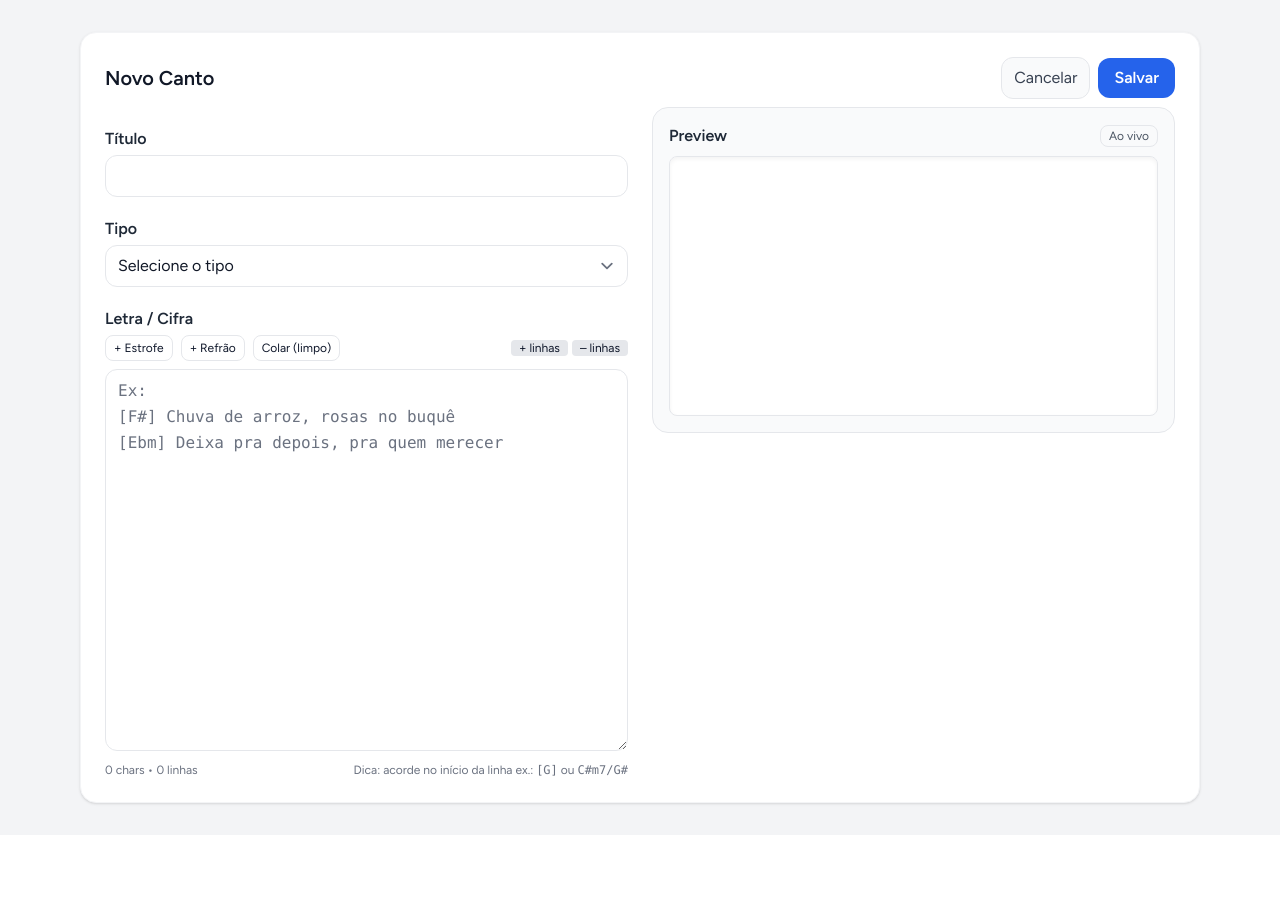
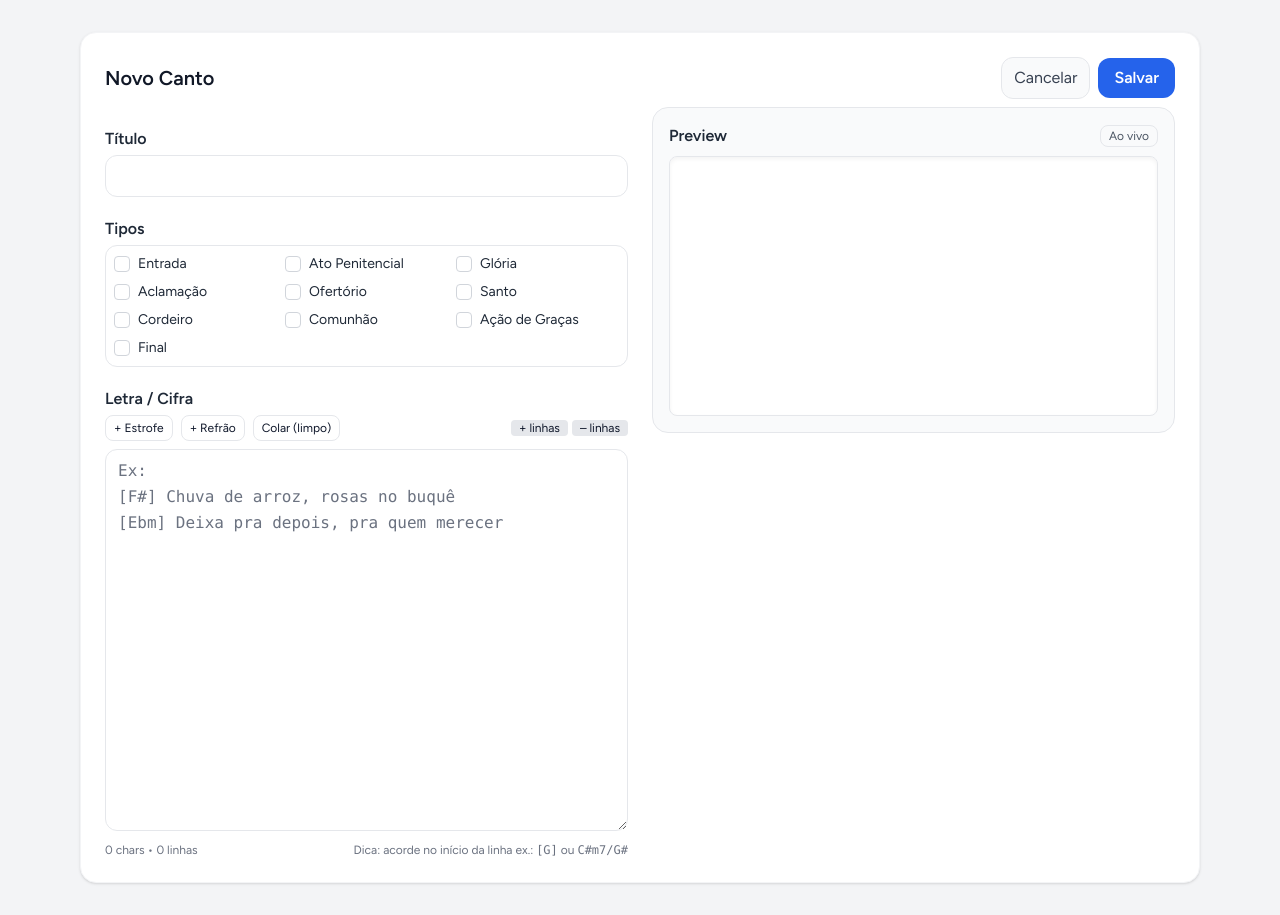
Before and after one commit to 1134867JP/site-clj, a Laravel app: page /cantos/create in a window 1280 px wide. Shown: the part 65-980 px from the top of the page. Before the commit the page ends 872 px from the top, so only its background shows below. Run offline with Laravel 12, Linux system fonts and the light colour scheme; a user stored in the database is signed in; data comes from the database, SQL or seed files in the repository; style sheets or scripts are compiled from the project's sources.

Commit message:
Fazendo atualização

```diff
--- a/app/Http/Controllers/CantosController.php
+++ b/app/Http/Controllers/CantosController.php
@@ -17,16 +17,18 @@ class CantosController extends Controller
     {
         $tipos = CantoTipo::orderBy('ord')->orderBy('nome')->get();
 
-        $query = Canto::query()->with('tipo');
+        $query = Canto::query()->with('tipos');
 
-        // filtro por tipo: aceita id ou nome para retrocompatibilidade
+        // filtro por um ou mais tipos (id ou nome)
         if ($request->filled('tipo')) {
             $tipoParam = $request->input('tipo');
-            if (ctype_digit((string) $tipoParam)) {
-                $query->where('canto_tipo_id', (int) $tipoParam);
-            } else {
-                $query->whereHas('tipo', function ($q) use ($tipoParam) {
-                    $q->where('nome', $tipoParam);
+            $tiposFiltro = is_array($tipoParam) ? $tipoParam : explode(',', (string)$tipoParam);
+            $tiposFiltro = array_filter(array_map('trim', $tiposFiltro));
+
+            if ($tiposFiltro) {
+                $query->whereHas('tipos', function ($q) use ($tiposFiltro) {
+                    $q->whereIn('canto_tipos.id', array_filter($tiposFiltro, 'ctype_digit'))
+                      ->orWhereIn('canto_tipos.nome', $tiposFiltro);
                 });
             }
         }
@@ -56,18 +58,26 @@ class CantosController extends Controller
 
         $validated = $request->validate([
             'titulo'        => 'required|string|max:255',
-            'canto_tipo_id' => ['required', 'exists:canto_tipos,id'],
             'letra'         => 'required|string',
+            'tipos'         => ['required','array','min:1'],
+            'tipos.*'       => ['integer','exists:canto_tipos,id'],
         ]);
 
-        Canto::create($validated);
+        $canto = Canto::create([
+            'titulo' => $validated['titulo'],
+            'letra'  => $validated['letra'],
+            'notas'  => $request->input('notas'),
+            'tom'    => $request->input('tom'),
+        ]);
+
+        $canto->tipos()->sync($validated['tipos']);
 
         return redirect()->route('cantos.index')->with('success', 'Canto criado com sucesso!');
     }
 
     public function show($id)
     {
-        $canto = Canto::with('tipo')->findOrFail($id);
+        $canto = Canto::with('tipos')->findOrFail($id);
         $key   = self::getKeyFromLetra($canto->letra);
 
         return view('cantos.show', compact('canto', 'key'));
@@ -75,7 +85,7 @@ class CantosController extends Controller
 
     public function edit($id)
     {
-        $canto = Canto::with('tipo')->findOrFail($id);
+        $canto = Canto::with('tipos')->findOrFail($id);
         $this->authorize('update', $canto);
 
         $tipos = CantoTipo::orderBy('ord')->orderBy('nome')->get();
@@ -89,12 +99,20 @@ class CantosController extends Controller
         $this->authorize('update', $canto);
 
         $validated = $request->validate([
-            'titulo'        => 'required|string|max:255',
-            'canto_tipo_id' => ['required', 'exists:canto_tipos,id'],
-            'letra'         => 'required|string',
+            'titulo'  => 'required|string|max:255',
+            'letra'   => 'required|string',
+            'tipos'   => ['required','array','min:1'],
+            'tipos.*' => ['integer','exists:canto_tipos,id'],
         ]);
 
-        $canto->update($validated);
+        $canto->update([
+            'titulo' => $validated['titulo'],
+            'letra'  => $validated['letra'],
+            'notas'  => $request->input('notas'),
+            'tom'    => $request->input('tom'),
+        ]);
+
+        $canto->tipos()->sync($validated['tipos']);
 
         return redirect()->route('cantos.index')->with('success', 'Canto atualizado com sucesso!');
     }
@@ -114,15 +132,16 @@ class CantosController extends Controller
     {
         $tipos = CantoTipo::orderBy('ord')->orderBy('nome')->get();
 
-        $query = Canto::query()->with('tipo');
+        $query = Canto::query()->with('tipos');
 
         if ($request->filled('tipo')) {
             $tipoParam = $request->input('tipo');
-            if (ctype_digit((string) $tipoParam)) {
-                $query->where('canto_tipo_id', (int) $tipoParam);
-            } else {
-                $query->whereHas('tipo', function ($q) use ($tipoParam) {
-                    $q->where('nome', $tipoParam);
+            $tiposFiltro = is_array($tipoParam) ? $tipoParam : explode(',', (string)$tipoParam);
+            $tiposFiltro = array_filter(array_map('trim', $tiposFiltro));
+            if ($tiposFiltro) {
+                $query->whereHas('tipos', function ($q) use ($tiposFiltro) {
+                    $q->whereIn('canto_tipos.id', array_filter($tiposFiltro, 'ctype_digit'))
+                      ->orWhereIn('canto_tipos.nome', $tiposFiltro);
                 });
             }
         }
@@ -141,7 +160,7 @@ class CantosController extends Controller
     public function gerarPDF(Request $request)
     {
         $ids = (array) $request->input('ids', []);
-        $cantos = Canto::with('tipo')->whereIn('id', $ids)->get();
+        $cantos = Canto::with('tipos')->whereIn('id', $ids)->get();
 
         if ($cantos->isEmpty()) {
             return redirect()->route('cantos.index')->with('error', 'Nenhum canto selecionado.');
--- a/app/Models/Canto.php
+++ b/app/Models/Canto.php
@@ -6,10 +6,10 @@ use Illuminate\Database\Eloquent\Model;
 
 class Canto extends Model
 {
-    protected $fillable = ['titulo', 'letra', 'notas', 'tom', 'canto_tipo_id'];
+    protected $fillable = ['titulo', 'letra', 'notas', 'tom'];
 
-    public function tipo()
+    public function tipos()
     {
-        return $this->belongsTo(CantoTipo::class, 'canto_tipo_id');
+        return $this->belongsToMany(CantoTipo::class, 'canto_canto_tipo', 'canto_id', 'canto_tipo_id');
     }
 }
--- a/resources/views/cantos/create.blade.php
+++ b/resources/views/cantos/create.blade.php
@@ -45,15 +45,20 @@
           </div>
 
           <div>
-            <label class="block font-semibold mb-1 text-gray-800 dark:text-gray-100">Tipo</label>
-            <select name="canto_tipo_id" required
-                    class="w-full rounded-xl border border-gray-200 dark:border-slate-700 bg-white dark:bg-slate-800 px-3 py-2 text-gray-900 dark:text-gray-100 focus:ring-2 focus:ring-blue-500">
-              <option value="">Selecione o tipo</option>
-              @foreach($tipos as $tipo)
-                <option value="{{ $tipo->id }}" @selected(old('canto_tipo_id')==$tipo->id)>{{ $tipo->nome }}</option>
-              @endforeach
-            </select>
-            @error('canto_tipo_id')
+            <label class="block font-semibold mb-1 text-gray-800 dark:text-gray-100">Tipos</label>
+            <div class="rounded-xl border border-gray-200 dark:border-slate-700 bg-white dark:bg-slate-800 p-2">
+              <div class="grid grid-cols-2 sm:grid-cols-3 gap-2">
+                @foreach($tipos as $tipo)
+                  <label class="inline-flex items-center gap-2 text-sm text-gray-800 dark:text-gray-100">
+                    <input type="checkbox" name="tipos[]" value="{{ $tipo->id }}"
+                           @checked(in_array($tipo->id, old('tipos', [])))
+                           class="h-4 w-4 rounded border-gray-300 text-blue-600 focus:ring-blue-500">
+                    <span>{{ $tipo->nome }}</span>
+                  </label>
+                @endforeach
+              </div>
+            </div>
+            @error('tipos')
               <p class="mt-1 text-sm text-red-600">{{ $message }}</p>
             @enderror
           </div>
--- a/resources/views/cantos/index.blade.php
+++ b/resources/views/cantos/index.blade.php
@@ -124,7 +124,7 @@
                             </div>
 
                             <div class="text-sm text-gray-500 dark:text-gray-400">
-                                {{ optional($canto->tipo)->nome }}
+                                {{ $canto->tipos->pluck('nome')->join(', ') }}
                                 @if(!empty($canto->guia))
                                     • {{ $canto->guia }}
                                 @endif
--- a/resources/views/cantos/selecionar.blade.php
+++ b/resources/views/cantos/selecionar.blade.php
@@ -89,7 +89,7 @@
 
                                 <!-- Tipo -->
                                 <td class="px-4 py-3 text-gray-600 dark:text-gray-300">
-                                    {{ optional($canto->tipo)->nome }}
+                                    {{ $canto->tipos->pluck('nome')->join(', ') }}
                                 </td>
 
                                 <!-- Tom (alvo) -->
--- a/resources/views/cantos/show.blade.php
+++ b/resources/views/cantos/show.blade.php
@@ -6,7 +6,7 @@
         <div class="flex flex-col md:flex-row md:items-center md:justify-between gap-4">
           <div>
             <h1 class="text-2xl font-bold text-gray-900 dark:text-gray-100">{{ $canto->titulo }}</h1>
-            <p class="text-sm text-gray-500 dark:text-gray-400 mt-1">{{ optional($canto->tipo)->nome ?? '—' }}</p>
+            <p class="text-sm text-gray-500 dark:text-gray-400 mt-1">{{ $canto->tipos->pluck('nome')->join(', ') ?: '—' }}</p>
           </div>
 
           <div class="flex flex-wrap items-center gap-2">
--- a/resources/views/dashboard.blade.php
+++ b/resources/views/dashboard.blade.php
@@ -133,7 +133,9 @@
                 <li class="py-3 flex items-center justify-between gap-3">
                   <div>
                     <a href="{{ route('cantos.show', $rc) }}" class="font-semibold text-indigo-700 dark:text-indigo-300 hover:underline">{{ $rc->titulo }}</a>
-                    <div class="text-xs text-slate-500 dark:text-slate-400">{{ optional($rc->tipo)->nome ?: '—' }} • {{ $rc->created_at?->format('d/m/Y') }}</div>
+                    <div class="text-xs text-slate-500 dark:text-slate-400">
+                      {{ $rc->tipos->pluck('nome')->join(', ') ?: '—' }} • {{ $rc->created_at?->format('d/m/Y') }}
+                    </div>
                   </div>
                   <div class="flex items-center gap-2">
                     <a href="{{ route('cantos.show', $rc) }}" class="px-2 py-1 text-xs rounded-lg bg-indigo-600 text-white hover:bg-indigo-700">Abrir</a>
--- a/routes/web.php
+++ b/routes/web.php
@@ -13,7 +13,7 @@ Route::get('/dashboard', function () {
     $qtCantos     = \App\Models\Canto::count();
     $qtCategorias = \App\Models\CantoTipo::count();
     $qtComTom     = \App\Models\Canto::whereNotNull('tom')->where('tom', '<>', '')->count();
-    $recentCantos = \App\Models\Canto::with('tipo')->orderByDesc('created_at')->limit(5)->get();
+    $recentCantos = \App\Models\Canto::with('tipos')->orderByDesc('created_at')->limit(5)->get();
 
     return view('dashboard', compact('qtCantos','qtCategorias','qtComTom','recentCantos'));
 })->middleware(['auth', 'verified'])->name('dashboard');
```
Also changed, not shown: resources/views/cantos/edit.blade.php (+17 -10 lines), resources/views/cantos/pdf.blade.php (+8 -5 lines), database/migrations/2025_08_11_000100_create_canto_canto_tipo_table.php (added), 4 other files.
